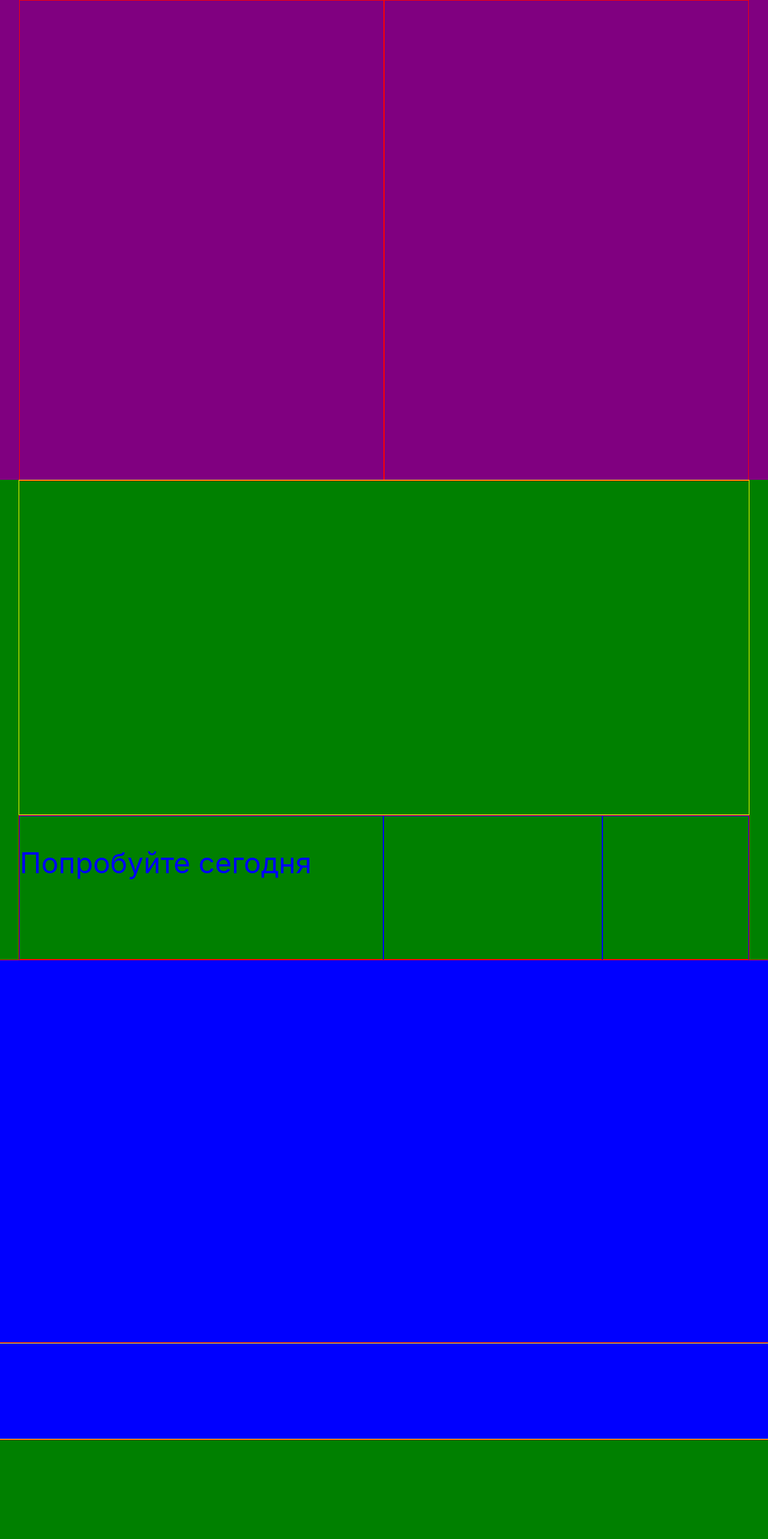
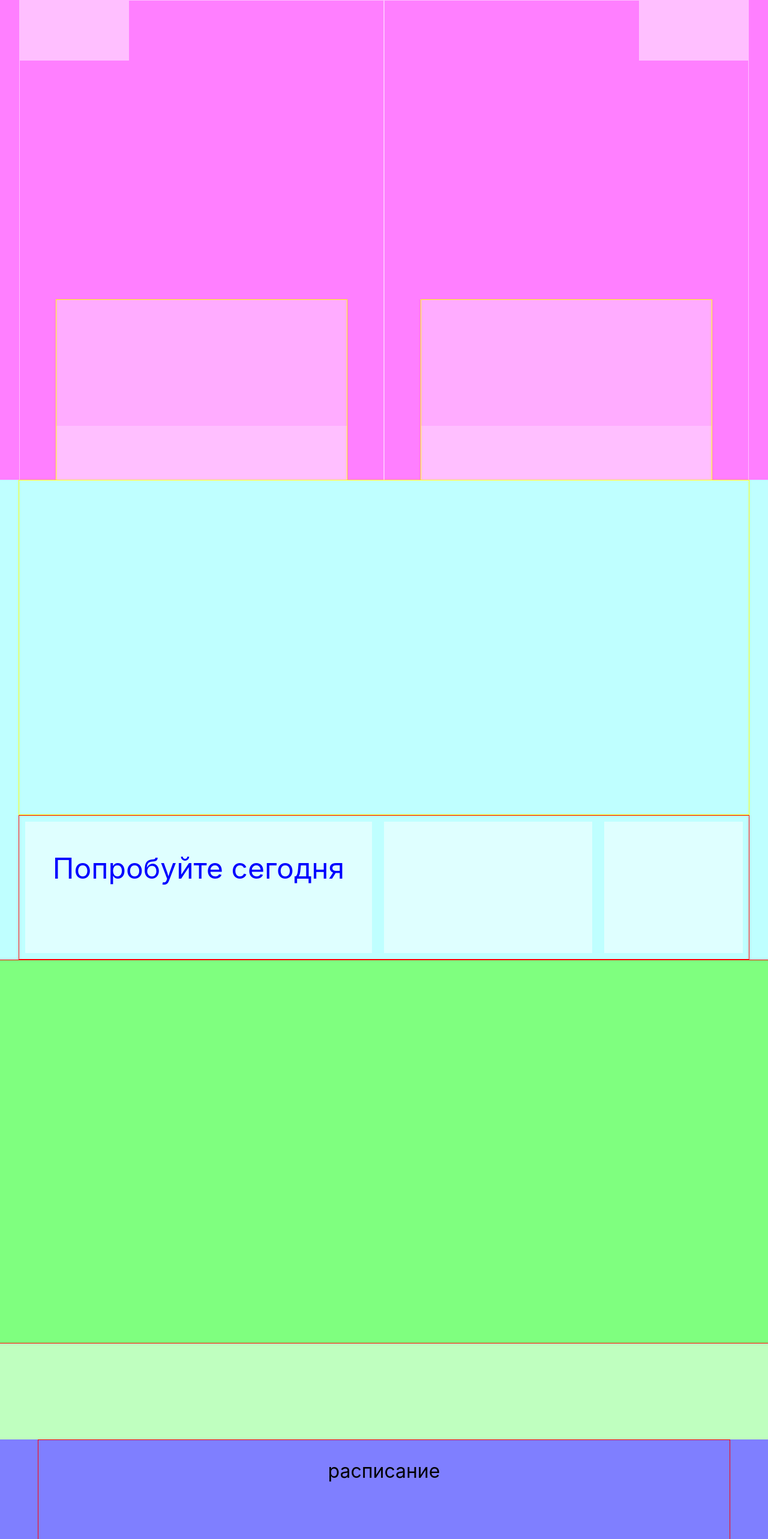
Before and after one commit to mityabeldii/mvJS, a React (Create React App) app in the folder landing-template/: page / in a window 1280 px wide. Shown: the top 2566 px of the page at 60% size. Built offline with nearby package versions, Linux system fonts and the light colour scheme.

Commit message:
MVJS-7: add schedule  wrap

```diff
--- a/landing-template/src/screens.js
+++ b/landing-template/src/screens.js
@@ -1,25 +1,57 @@
 /*eslint-disable no-unused-vars*/
-import React from 'react'
-import * as LayoutStyle from "./styled-components/LayoutStyle"
-import * as PageEntryStyle from "./styled-components/PageEntryStyle"
-import * as PagePhotoStyle from "./styled-components/PagePhotoStyle"
-import * as PageVideoStyle from "./styled-components/PageVideoStyle"
-import * as PageContactStyle from "./styled-components/PageContactStyle"
+import React from 'react';
+import * as LayoutStyle from "./styled-components/LayoutStyle";
+import * as PageEntryStyle from "./styled-components/PageEntryStyle";
+import * as PagePhotoStyle from "./styled-components/PagePhotoStyle";
+import * as PageVideoStyle from "./styled-components/PageVideoStyle";
+import * as PageScheduleStyle from "./styled-components/PageScheduleStyle";
+import * as PageContactStyle from "./styled-components/PageContactStyle";
 
-// first page
+// 1 page - ENTRY
 const PageEntry = (props) => {
     return (
-        <LayoutStyle.RectangleBlock bgColorStyle={`purple`}>
+        <LayoutStyle.RectangleBlock bgColorStyle={`rgba(255,0,255,0.5)`}>
+
             <PageEntryStyle.EntryWrap>
-                <PageEntryStyle.EntryBlock/>
-                <PageEntryStyle.EntryBlock/>
+
+                <PageEntryStyle.EntryBlock>
+
+                    <PageEntryStyle.EntryLogo/>
+
+                    <PageEntryStyle.EntryExerciseWrap>
+                        <PageEntryStyle.EntryExercise>
+
+                        </PageEntryStyle.EntryExercise>
+
+                        <PageEntryStyle.EntryKnowMore>
+
+                        </PageEntryStyle.EntryKnowMore>
+                    </PageEntryStyle.EntryExerciseWrap>
+
+                </PageEntryStyle.EntryBlock>
+
+                <PageEntryStyle.EntryBlock>
+
+                    <PageEntryStyle.EntryCall/>
+                    <PageEntryStyle.EntryExerciseWrap>
+                        <PageEntryStyle.EntryExercise>
+
+                        </PageEntryStyle.EntryExercise>
+                        <PageEntryStyle.EntryKnowMore>
+
+                        </PageEntryStyle.EntryKnowMore>
+                    </PageEntryStyle.EntryExerciseWrap>
+
+                </PageEntryStyle.EntryBlock>
+
             </PageEntryStyle.EntryWrap>
+
         </LayoutStyle.RectangleBlock>
     )
 };
 
-// second page
-const PagePhoto = (props) => <LayoutStyle.RectangleBlock bgColorStyle={`green`}>
+// 2 page - PHOTO
+const PagePhoto = (props) => <LayoutStyle.RectangleBlock bgColorStyle={`rgba(0,255,255,0.25)`}>
     <PagePhotoStyle.WrapLevelOne heightStyle={`70%`} borderColor={`yellow`} />
     <PagePhotoStyle.WrapLevelOne heightStyle={`30%`} borderColor={`red`}>
         <PagePhotoStyle.WrapLevelTwo widthStyle={`50%`}>
@@ -30,14 +62,32 @@ const PagePhoto = (props) => <LayoutStyle.RectangleBlock bgColorStyle={`green`}>
     </PagePhotoStyle.WrapLevelOne>
 </LayoutStyle.RectangleBlock>
 
-// third page
-const PageVideo = (props) => <LayoutStyle.RectangleBlock bgColorStyle={`blue`}>
+// 3 page - VIDEO
+const PageVideo = (props) => <LayoutStyle.RectangleBlock bgColorStyle={`rgba(0,255,0,0.5)`}>
     <PageVideoStyle.WrapVideo />
     <PageVideoStyle.WrapTourWatch />
 </LayoutStyle.RectangleBlock>
 
-// fourth page
-const PageContact = (props) => <LayoutStyle.RectangleBlock bgColorStyle={`green`}>
+// 6 page - Schedule
+const week = ['Пн', 'Вт', 'Ср', 'Чт', 'Пт', 'Сб', 'Вс'];
+// let weekDay = week.map((i) =>
+//     return { <PageScheduleStyle.ScheduleTableHeadItem><p>day</p></PageScheduleStyle.ScheduleTableHeadItem>}
+// );
+
+const PageSchedule = (props) => <LayoutStyle.RectangleBlock bgColorStyle={`rgba(0,0,255,0.5)`}>
+    <PageScheduleStyle.WrapScheduleTable>
+        <p>расписание</p>
+        <PageScheduleStyle.ScheduleTableHead>
+
+        </PageScheduleStyle.ScheduleTableHead>
+        <PageScheduleStyle.ScheduleTable>
+
+        </PageScheduleStyle.ScheduleTable>
+    </PageScheduleStyle.WrapScheduleTable>
+</LayoutStyle.RectangleBlock>
+
+// 8 page - CONTACTS
+const PageContact = (props) => <LayoutStyle.RectangleBlock bgColorStyle={`rgba(255,0,0,0.5)`}>
     <PageContactStyle.WrapContacts />
     <PageContactStyle.WrapFooter>
         <PageContactStyle.FooterFirstLine>
@@ -67,10 +117,10 @@ let array_to_export = [
     //     component: PageAdultdProgram,
     //     name: `adults_programms`
     // },
-    // {
-    //     component: PageSchedule,
-    //     name: `schedule`
-    // },
+    {
+        component: PageSchedule,
+        name: `schedule`
+    },
     // {
     //     component: PageTeam,
     //     name: `team`
--- a/landing-template/src/styled-components/LayoutStyle.js
+++ b/landing-template/src/styled-components/LayoutStyle.js
@@ -19,6 +19,7 @@ export const Header = styled.div`
     top: 0;
     transition: 0.2s;
     visibility: ${props => props.visible ? `visible`: `hidden`};
+    background-color: rgba(255,255,255,0.5);
         @media (min-width: 320px) and (max-width: 480px) {
 
         }`;
@@ -42,6 +43,8 @@ export const RectangleBlock = styled.section `
     align-items: center;
     width: 100vw;
     height: 100vh;
+    margin: 0;
+    padding: 0;
     background-color: ${props => props.bgColorStyle};
     @media (min-width: 320px) and (max-width: 768px) {
 
--- a/landing-template/src/styled-components/PageContactStyle.js
+++ b/landing-template/src/styled-components/PageContactStyle.js
@@ -16,7 +16,7 @@ export const WrapFooter = styled.footer`
     display: flex;
     width: 100%;
     height: 30%;
-    background-color: #000;
+    background-color: rgba(0,0,0,0.5);
     @media (min-width: 320px) and (max-width: 768px) {
 
         }`;
--- a/landing-template/src/styled-components/PageEntryStyle.js
+++ b/landing-template/src/styled-components/PageEntryStyle.js
@@ -12,9 +12,65 @@ export const EntryWrap = styled.div`
 
 export const EntryBlock = styled.div`
     display: flex;
+    flex-direction: column;
+    justify-content: space-between;
     width: 50%;
     height: 100%;
-    border: 1px solid red;
+    border: 1px solid rgba(255,255,255,0.5);
+    @media (min-width: 320px) and (max-width: 768px) {
+
+        }`;
+
+export const EntryLogo = styled.div`
+    display: flex;
+    justify-content: center;
+    align-self: flex-start;
+    width: 30%;
+    height: 100px;
+    background-color: rgba(255,255,255,0.5);
+    @media (min-width: 320px) and (max-width: 768px) {
+
+        }`;
+
+export const EntryCall = styled.div`
+    display: flex;
+    align-self: flex-start;
+    margin-right: 0;
+    margin-left: auto;
+    width: 30%;
+    height: 100px;
+    background-color: rgba(255,255,255,0.5);
+    @media (min-width: 320px) and (max-width: 768px) {
+
+        }`;
+
+export const EntryExerciseWrap = styled.div`
+    display: flex;
+    flex-direction: column;
+    align-self: center;
+    width: 80%;
+    height: 300px;
+    border: 1px solid yellow;
+    @media (min-width: 320px) and (max-width: 768px) {
+
+        }`;
+
+export const EntryExercise = styled.div`
+    display: flex;
+    align-self: center;
+    width: 100%;
+    height: 70%;
+    background-color: rgba(255,255,255,0.35);
+    @media (min-width: 320px) and (max-width: 768px) {
+
+        }`;
+
+export const EntryKnowMore = styled.div`
+    display: flex;
+    align-self: center;
+    width: 100%;
+    height: 30%;
+    background-color: rgba(255,255,255,0.5);
     @media (min-width: 320px) and (max-width: 768px) {
 
         }`;
--- a/landing-template/src/styled-components/PagePhotoStyle.js
+++ b/landing-template/src/styled-components/PagePhotoStyle.js
@@ -14,9 +14,11 @@ export const WrapLevelOne = styled.section`
 export const WrapLevelTwo = styled.div`
     display: flex;
     width: ${props => props.widthStyle};
-    height: 100%;
-    border: 1px solid blue;
+    height: auto;
+    margin: 10px;
+    background-color: rgba(255,255,255,0.5);
     p {
+        width: 100%;
         font-size: 3rem;
         text-align: center;
         color: blue;
--- /dev/null
+++ b/landing-template/src/styled-components/PageScheduleStyle.js
@@ -0,0 +1,46 @@
+/*eslint-disable no-unused-vars*/
+import styled from "styled-components";
+// import * as Variables from "./styled-components/VariableStyle";
+
+export const WrapScheduleTable = styled.section `
+    display: flex;
+    flex-direction: column;
+    justify-content: flex-start;
+    width: 90%;
+    height: 90%;
+    border: 1px solid red;
+    p {
+        width: 100%;
+        font-size: 2rem;
+        height: auto;
+        text-align: center;
+    }
+    @media (min-width: 320px) and (max-width: 768px) {
+
+        }`;
+
+export const ScheduleTableHead = styled.div `
+    display: flex;
+    width: 100%;
+    @media (min-width: 320px) and (max-width: 768px) {
+
+        }`;
+
+export const ScheduleTableHeadItem = styled.div `
+    display: flex;
+    width: calc( 100% / 7 );
+    border: 1px solid yellow;
+    p {
+
+    }
+    @media (min-width: 320px) and (max-width: 768px) {
+
+        }`;
+
+export const ScheduleTable = styled.div `
+    display: flex;
+    width: 100%;
+    @media (min-width: 320px) and (max-width: 768px) {
+
+        }`;
+/*eslint-enable no-unused-vars*/
--- a/landing-template/src/styled-components/PageVideoStyle.js
+++ b/landing-template/src/styled-components/PageVideoStyle.js
@@ -16,7 +16,7 @@ export const WrapTourWatch = styled.div `
     display: flex;
     width: 100%;
     height: 20%;
-    border: 1px solid yellow;
+    background-color: rgba(255,255,255,0.5);
     @media (min-width: 320px) and (max-width: 768px) {
 
         }`;
```
